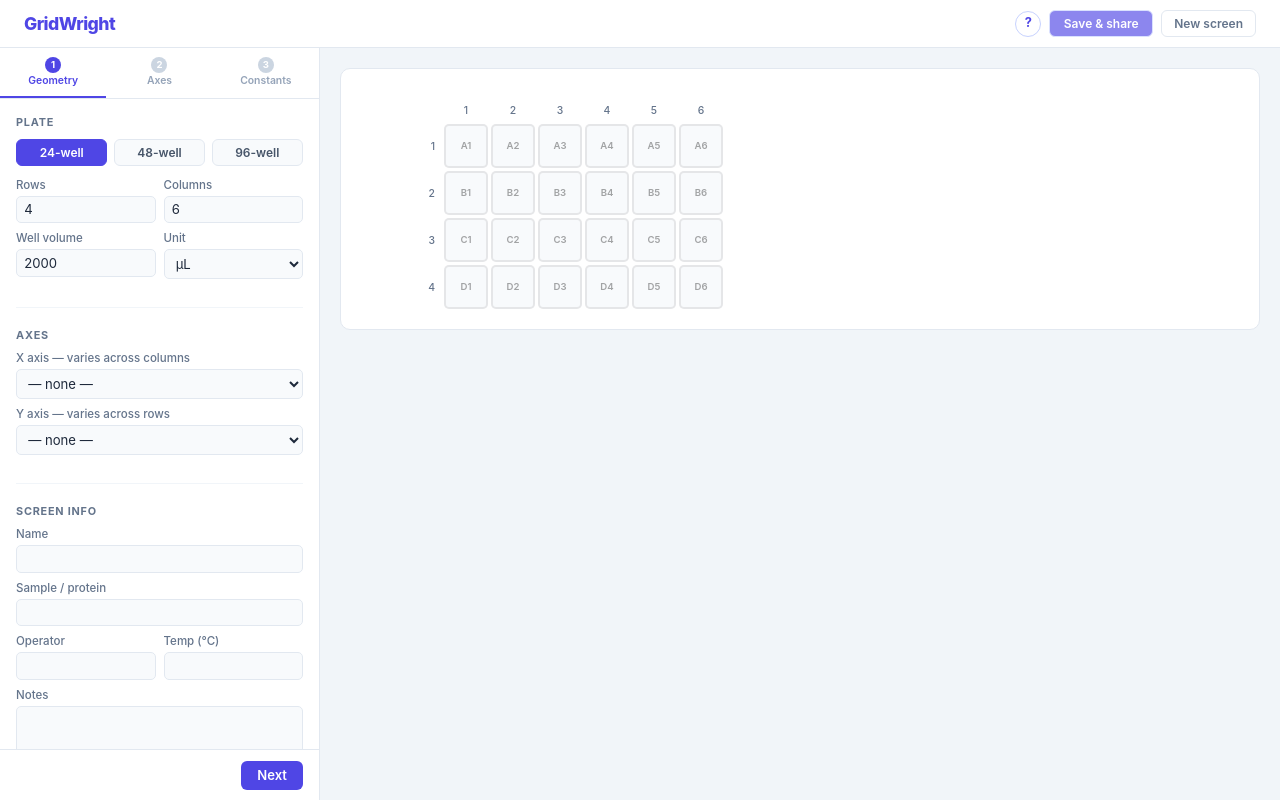
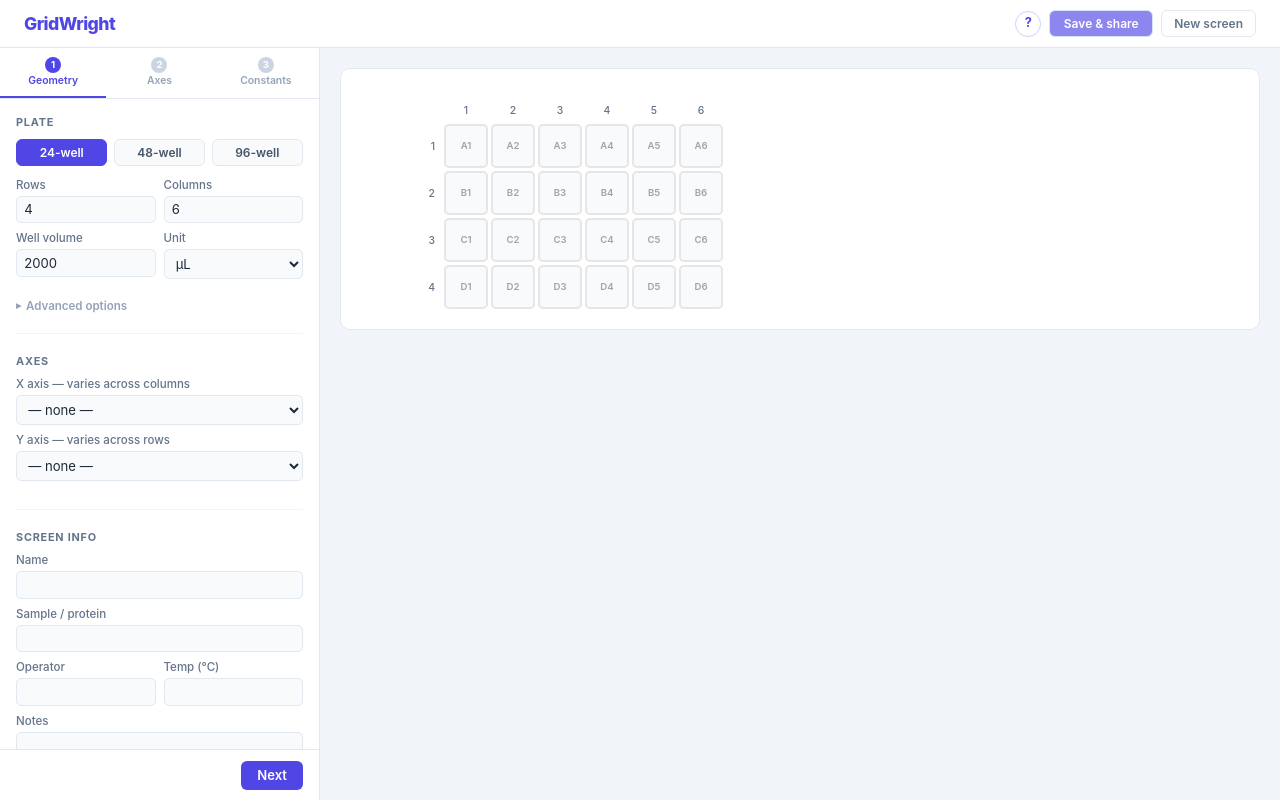
Before and after one commit to gebauer/GridWright, a React (Vite) app in the folder frontend/: page / in a window 1280 px wide. Built offline with nearby package versions, Linux system fonts and the light colour scheme.

Commit message:
feat: add rowOffset and colOffset to PlateSpec; implement advanced well input options in Step1Geometry

```diff
--- a/frontend/src/engine/screen.ts
+++ b/frontend/src/engine/screen.ts
@@ -52,6 +52,9 @@ export function computeGrid(doc: ScreenDocument): GridResult {
     ? expandValues(axes.y.type === 'reagent' ? axes.y.values : axes.y.pH, plate.rows)
     : null
 
+  const rowOffset = plate.rowOffset ?? 0
+  const colOffset = plate.colOffset ?? 0
+
   const wells = []
   for (let r = 0; r < plate.rows; r++) {
     for (let c = 0; c < plate.cols; c++) {
@@ -62,6 +65,8 @@ export function computeGrid(doc: ScreenDocument): GridResult {
         constants,
         wellVolumeUL,
         cfg,
+        rowOffset,
+        colOffset,
       ))
     }
   }
--- a/frontend/src/engine/types.ts
+++ b/frontend/src/engine/types.ts
@@ -47,6 +47,8 @@ export interface PlateSpec {
   cols: number
   wellVolume: number
   volumeUnit: 'uL' | 'mL'
+  rowOffset?: number  // 0-based row index of the first well (default 0 = row A)
+  colOffset?: number  // 0-based col index of the first well (default 0 = column 1)
 }
 
 export interface ScreenMeta {
--- a/frontend/src/engine/well.ts
+++ b/frontend/src/engine/well.ts
@@ -26,8 +26,10 @@ export function computeWell(
   constants: ConstantAdditive[],
   wellVolumeUL: number,
   cfg: EngineConfig,
+  rowOffset = 0,
+  colOffset = 0,
 ): WellRecipe {
-  const label = String.fromCharCode(65 + row) + String(col + 1)
+  const label = String.fromCharCode(65 + row + rowOffset) + String(col + colOffset + 1)
   const warnings: Warning[] = []
   const components: { name: string; volumeUL: number }[] = []
   const axisValues: { x?: number; y?: number } = {}
--- a/frontend/src/ui/App.css
+++ b/frontend/src/ui/App.css
@@ -439,6 +439,46 @@
 .ws:last-child {
   border-bottom: none;
   margin-bottom: 0;
+}
+
+.advanced-options {
+  margin-top: 0.75rem;
+}
+
+.advanced-options summary {
+  font-size: 0.72rem;
+  font-weight: 600;
+  color: #94a3b8;
+  cursor: pointer;
+  user-select: none;
+  list-style: none;
+  display: flex;
+  align-items: center;
+  gap: 0.3rem;
+}
+
+.advanced-options summary::before {
+  content: '▸';
+  font-size: 0.65rem;
+  transition: transform 0.15s;
+}
+
+.advanced-options[open] summary::before {
+  transform: rotate(90deg);
+}
+
+.advanced-options summary:hover { color: #64748b; }
+
+.advanced-options > label,
+.advanced-options > p {
+  margin-top: 0.6rem;
+}
+
+.field-hint {
+  font-size: 0.72rem;
+  color: #94a3b8;
+  line-height: 1.5;
+  margin: 0.3rem 0 0;
 }
 
 .ws h3 {
--- a/frontend/src/ui/wizard/Step1Geometry.tsx
+++ b/frontend/src/ui/wizard/Step1Geometry.tsx
@@ -1,3 +1,4 @@
+import { useState } from 'react'
 import { useStore } from '../../state'
 
 const PLATE_PRESETS = [
@@ -6,9 +7,31 @@ const PLATE_PRESETS = [
   { label: '96-well',  rows: 8, cols: 12 },
 ]
 
+function parseWellLabel(s: string): { rowOffset: number; colOffset: number } | null {
+  const m = s.trim().toUpperCase().match(/^([A-Z]+)(\d+)$/)
+  if (!m) return null
+  // Multi-letter rows: A=0, B=1, … Z=25, AA=26, …
+  let rowOffset = 0
+  for (const ch of m[1]) rowOffset = rowOffset * 26 + (ch.charCodeAt(0) - 65)
+  const colOffset = parseInt(m[2], 10) - 1
+  if (colOffset < 0) return null
+  return { rowOffset, colOffset }
+}
+
+function offsetToLabel(rowOffset: number, colOffset: number): string {
+  return String.fromCharCode(65 + rowOffset) + String(colOffset + 1)
+}
+
 export default function Step1Geometry() {
   const { doc, updatePlate, updateMeta, setAxisType } = useStore()
   const { plate, meta, axes } = doc
+  const [advancedOpen, setAdvancedOpen] = useState(false)
+  const [wellInput, setWellInput] = useState<string>(() =>
+    (plate.rowOffset || plate.colOffset)
+      ? offsetToLabel(plate.rowOffset ?? 0, plate.colOffset ?? 0)
+      : ''
+  )
+  const [wellInputError, setWellInputError] = useState(false)
 
   const axisType = (def: typeof axes.x) =>
     def === null ? 'none' : def.type
@@ -69,6 +92,42 @@ export default function Step1Geometry() {
             </select>
           </label>
         </div>
+        <details
+          className="advanced-options"
+          open={advancedOpen}
+          onToggle={e => setAdvancedOpen((e.target as HTMLDetailsElement).open)}
+        >
+          <summary>Advanced options</summary>
+          <label>
+            Starting well
+            <input
+              type="text"
+              placeholder="A1"
+              value={wellInput}
+              className={wellInputError ? 'input-ph-warn' : undefined}
+              onChange={e => {
+                const raw = e.target.value
+                setWellInput(raw)
+                if (raw === '' || raw === 'A1') {
+                  setWellInputError(false)
+                  updatePlate({ rowOffset: 0, colOffset: 0 })
+                  return
+                }
+                const parsed = parseWellLabel(raw)
+                if (parsed) {
+                  setWellInputError(false)
+                  updatePlate(parsed)
+                } else {
+                  setWellInputError(true)
+                }
+              }}
+            />
+          </label>
+          <p className="field-hint">
+            Use when designing a partial plate — e.g. "C3" makes the top-left well of this grid
+            appear as C3 in labels, CSVs, and the print worksheet.
+          </p>
+        </details>
       </section>
 
       <section className="ws">
```
Also changed, not shown: 1 other file (tests, documents, lock files or other folders).
